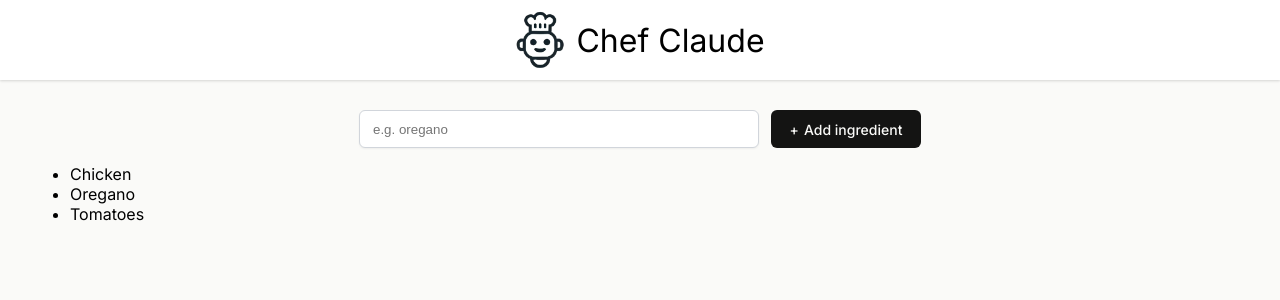
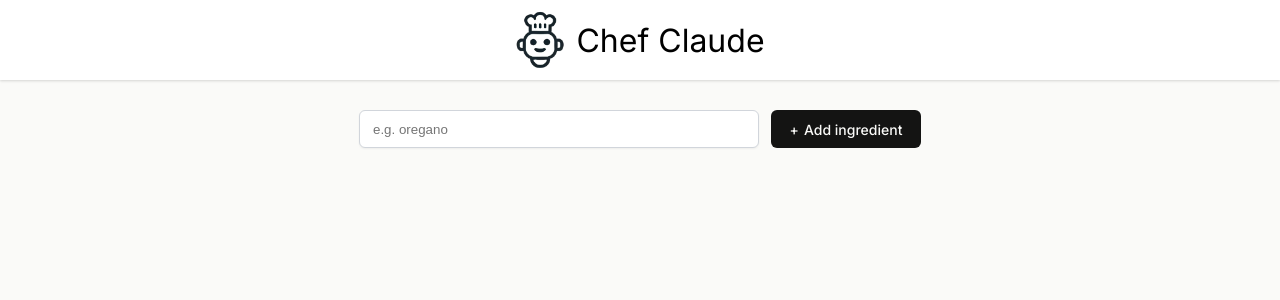
Before and after one commit to nick990/scrimba-react-course, a React (Vite) app in the folder chef-claude/: page / in a window 1280 px wide. Shown: the top 300 px of the page. Built offline with nearby package versions, Linux system fonts and the light colour scheme.

Commit message:
challenge 5

```diff
--- a/chef-claude/src/components/Main.jsx
+++ b/chef-claude/src/components/Main.jsx
@@ -1,5 +1,7 @@
+import { useState } from "react";
+
 export default function Main() {
-  const ingredients = ["Chicken", "Oregano", "Tomatoes"];
+  const [ingredients, setIngredients] = useState([]);
 
   const ingredientsListItems = ingredients.map((ingredient) => (
     <li key={ingredient}>{ingredient}</li>
@@ -9,8 +11,8 @@ export default function Main() {
     event.preventDefault();
     const formData = new FormData(event.currentTarget);
     const newIngredient = formData.get("ingredient");
-    ingredients.push(newIngredient);
-    console.log(ingredients);
+    if (newIngredient.trim().length === 0) return;
+    setIngredients((prevIngredients) => [...prevIngredients, newIngredient]);
   }
 
   return (
```
Also changed, not shown: 1 other file (tests, documents, lock files or other folders).
